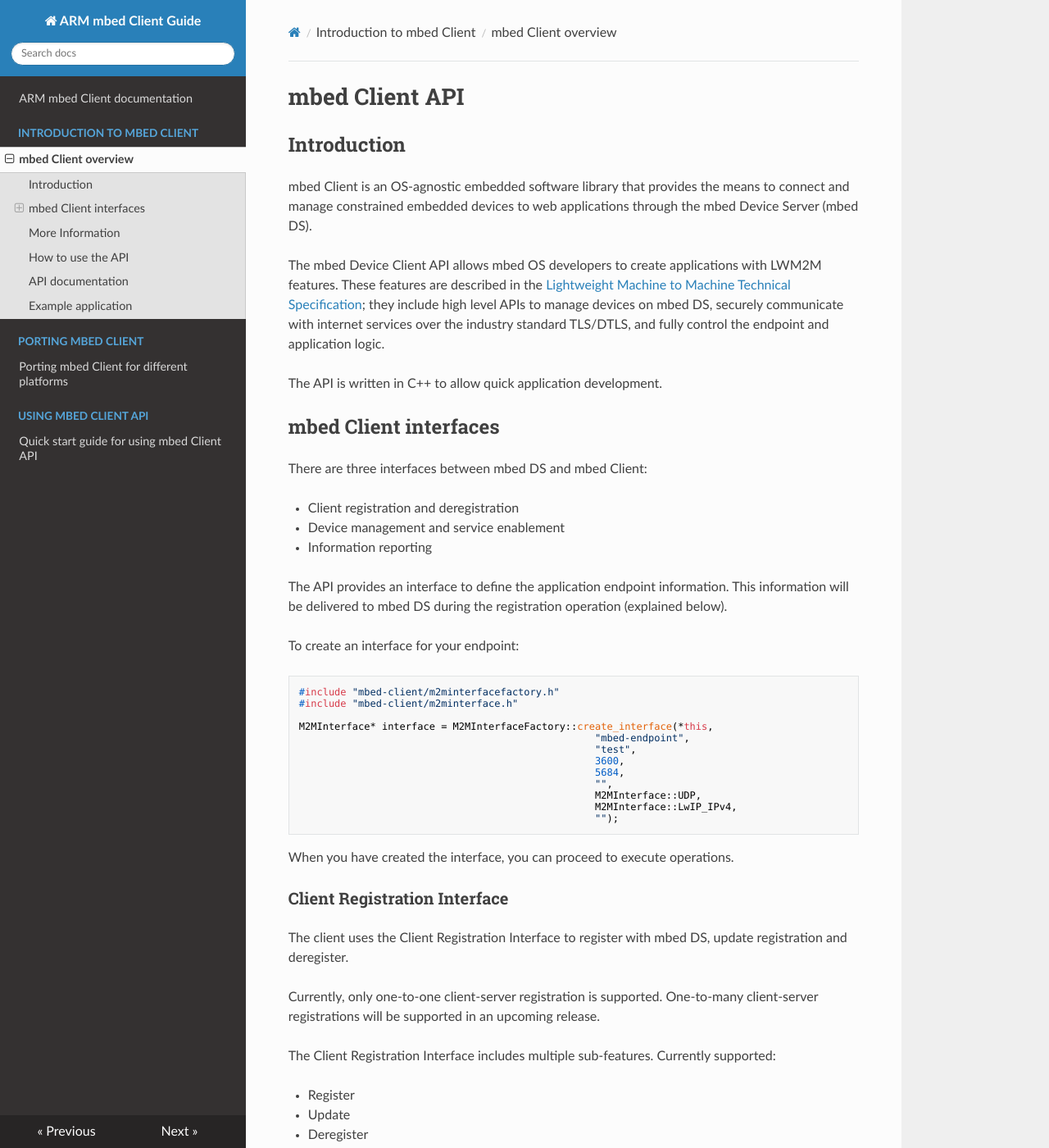
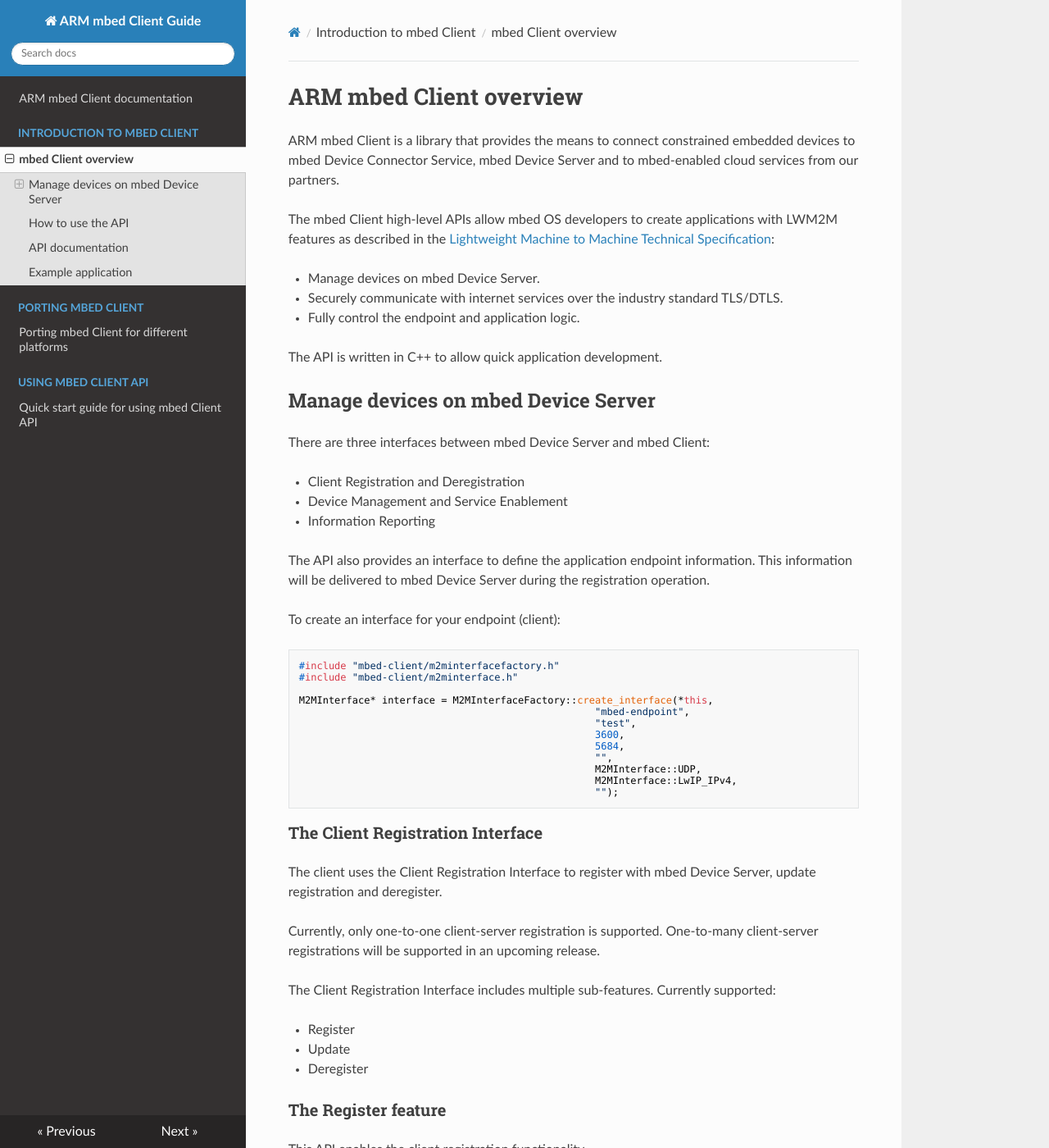
Before and after one commit to ARMmbed/mbed-client, an MkDocs documentation site: the page built from docs/Introduction.md, in a window 1280 px wide and 1400 px high. Shown: the whole window at 82% size. Built offline with MkDocs 1.6.1, drawn with Linux system fonts in a browser that asks for light colours; nearby versions of some CDN libraries; old or Windows-style settings are respelled for this version of MkDocs; some of the changed text lies outside the part shown.

Commit message:
Edits after Irit's review.

````diff
--- a/docs/Introduction.md
+++ b/docs/Introduction.md
@@ -1,24 +1,26 @@
-# mbed Client API
+# ARM mbed Client overview
 
-## Introduction
+ARM mbed Client is a library that provides the means to connect constrained embedded devices to mbed Device Connector Service, mbed Device Server and to mbed-enabled cloud services from our partners.
 
-mbed Client is an OS-agnostic embedded software library that provides the means to connect and manage constrained embedded devices to web applications through the mbed Device Server (mbed DS).
+The mbed Client high-level APIs allow mbed OS developers to create applications with LWM2M features as described in the [Lightweight Machine to Machine Technical Specification](http://technical.openmobilealliance.org/Technical/technical-information/release-program/current-releases/oma-lightweightm2m-v1-0):
 
-The mbed Device Client API allows mbed OS developers to create applications with LWM2M features. These features are described in the [Lightweight Machine to Machine Technical Specification](http://technical.openmobilealliance.org/Technical/technical-information/release-program/current-releases/oma-lightweightm2m-v1-0); they include high level APIs to manage devices on mbed DS, securely communicate with internet services over the industry standard TLS/DTLS, and fully control the endpoint and application logic.
+- Manage devices on mbed Device Server.
+- Securely communicate with internet services over the industry standard TLS/DTLS.
+- Fully control the endpoint and application logic.
 
 The API is written in C++ to allow quick application development.
 
-## mbed Client interfaces
+## Manage devices on mbed Device Server
 
-There are three interfaces between mbed DS and mbed Client:
+There are three interfaces between mbed Device Server and mbed Client:
 
-- Client registration and deregistration
-- Device management and service enablement
-- Information reporting
+- Client Registration and Deregistration
+- Device Management and Service Enablement
+- Information Reporting
 
-The API provides an interface to define the application endpoint information. This information will be delivered to mbed DS during the registration operation (explained below).
+The API also provides an interface to define the application endpoint information. This information will be delivered to mbed Device Server during the registration operation.
 
-To create an interface for your endpoint:
+To create an interface for your endpoint (client):
 
 ```
 #include "mbed-client/m2minterfacefactory.h"
@@ -35,11 +37,10 @@
                                                   "");
 ```
 
-When you have created the interface, you can proceed to execute operations.
 
-### Client Registration Interface
+### The Client Registration Interface
 
-The client uses the Client Registration Interface to register with mbed DS, update registration and deregister.
+The client uses the Client Registration Interface to register with mbed Device Server, update registration and deregister.
 
 Currently, only one-to-one client-server registration is supported. One-to-many client-server registrations will be supported in an upcoming release.
 
@@ -55,17 +56,17 @@
 
 When registering, the client:
 
-* Performs the **Register** operation and provides parameters that mbed DS requires to register the client (for example End Point Name).
+* Performs the **Register** operation and provides parameters that mbed Device Server requires to register the client (for example Endpoint Name).
 
 * Maintains the registration and session (for example Lifetime, Queue Mode).
 
 * Provides information on the Objects the client supports and existing Object Instances in the client.
 
-#### Registering your client
+##### Registering your client
 
-To provide information to mbed DS and issue the register command:
+To provide information to mbed Device Server and issue the register command:
 
-First you need to create an mbed DS object. This object contains information about mbed DS, such as its address and security mode.
+1. Create an mbed DS Object. This object contains information about mbed Device Server, such as its address and security mode.
 
 ```
 #include "mbed-client/m2msecurity.h"
@@ -77,9 +78,9 @@
         }
 ```
 
-**Note**: This API supports both non-secure and secure mode operations. For secure mode, you will also need to provide certificate, private key and server public key through the API.
+2. mbed Client supports both non-secure and secure mode operations. For secure mode, you need to provide a certificate, private key and server public key through the API.
 
-Create a secure mode operation as follows:
+To create a secure mode operation:
 
 ```
 #include "mbed-client/m2msecurity.h"
@@ -94,7 +95,7 @@
         }
 ```
 
-Next, you need to register all the resources that you would like to monitor or follow via mbed DS. To do this, create the resource objects and pass them to the Register API for registration purposes.
+3. Register all the resources that you would like to monitor or follow using mbed Device Server. To do this, create the resource objects and pass them to the Register API for registration purposes.
 
 For example, if you want to register your OMA LWM2M based Device object, you need to create the object and set the values for mandatory resources as follows:
 
@@ -137,9 +138,11 @@
 
 You will get more information about the error from the `error` parameter passed with the callback; use it to fix the source of the error.
 
-### Update
+##### The Update feature
 
-Periodically, or in response to events within the client or as initiated by mbed DS, the client updates its registration information with mbed DS. It sends an **Update** operation to mbed DS.
+Periodically, or in response to events within the client or as initiated by mbed Device Server, the client updates its registration information with mbed Device Server by sending it an **Update** operation.
+
+Normally, the enabler will update the registration automatically, but if you want to renew the registration before that, you can use this API.
 
 To update your registration:
 
@@ -147,9 +150,9 @@
 M2MInterface::update_registration(M2MSecurity* security_object, const uint32_t lifetime)
 ```
 
-Normally, the enabler will update the registration automatically, but if you want to renew the registration before that, you can use this API.
+**Success or failure callback**
 
-**Success or failure callback**
+_Success_
 
 If the update operation is successful, your application will receive the following callback:
 
@@ -157,7 +160,9 @@
 void registration_updated(M2MSecurity *const M2MServer& server)
 ```
 
-The `M2MSecurity *server_object` specifies to which mbed DS instance the client has just updated the registration and `M2MServer &server` contains the data related to mbed DS, including the Short ServerID and the client registration period.
+The `M2MSecurity *server_object` specifies with which mbed Device Server instance the client has just updated the registration and `M2MServer &server` contains the data related to mbed Device Server, including the Short ServerID and the client registration period.
+
+_Failure_
 
 If the update operation fails for some reason, you will receive the following callback:
 
@@ -165,13 +170,13 @@
 void error(M2MInterface::Error error)
 ```
 
-### Deregister
+#### The Deregister feature
 
-The client can deregister from mbed DS when it no longer requires access to the server. When mbed DS receives the **Deregister** message it removes the device's registration information from its database. When the client needs mbed DS again, it will have to register again.
+The client can deregister from mbed Device Server when it no longer requires access to the server. When mbed Device Server receives the **Deregister** message it removes the device's registration information from its database. When the client needs mbed Device Server again, it has to register again.
 
 To deregister your endpoint client:
 
-If the endpoint has multiple server registrations, you need to provide the `server_object` of the server where you would like to deregister your endpoint. Otherwise, if there is only one registration, you can pass `NULL` and the client will deregister the default registration.
+If the endpoint has multiple server registrations, you need to provide the `server_object` of the server from which would like to deregister. If there is only one registration, you can pass `NULL` and the client will deregister from the default registration.
 
 ```
 M2MInterface::unregister_object(M2MSecurity *object);
@@ -181,13 +186,17 @@
 
 Because this is an asynchronous operation, you will receive the result of this operation through a callback defined in `m2minterfaceobserver.h` in your application.
 
-If the client is successfully deregistered from mbed DS, your application will receive the following callback:
+_Success_
+
+If the client is successfully deregistered from mbed Device Server, your application will receive the following callback:
 
 ```
 void object_unregistered(M2MSecurity *server_object)
 ```
 
-The `M2MSecurity *server_object` specifies from which mbed DS instance the client has just deregistered.
+The `M2MSecurity *server_object` specifies from which mbed Device Server instance the client has just deregistered.
+
+_Failure_
 
 If the deregistration operation fails for some reason, you will receive the following callback:
 
@@ -197,29 +206,27 @@
 
 You will get more information about the error from the `error` parameter passed with the callback; use it to fix the source of the problem.
 
-### Device Management and Service Enabler Interface
+### The Device Management and Service Enabler Interface
 
-mbed DS uses the Device Management and Service Enabler Interface to access Object Instances and Resources available on the client. The interface provides this access through the following operations:
+mbed Device Server uses the Device Management and Service Enabler Interface to access Object Instances and Resources available on the client. The interface provides this access through the following operations:
 
-- **Create**
-- **Delete**
-- **Read**
-- **Write**
-- **Execute**
-- **Write Attributes**
+- Create
+- Delete
+- Read
+- Write
+- Execute
+- Write Attributes
 
 Currently, support for the Create and Delete actions is limited to Object Instances.
 
 The Device Management and Service Enabler Interface supports the following data types:
 
-- Text - for Resources.
-- TLV - for Object and Object Instances.
+- Text: for Resources.
+- TLV: for Object and Object Instances.
 
-### Read
 
-The Client API allows setting values to Resources, an array of Resource Instances, an Object Instance or all the Object Instances of an Object (TLV format supported). mbed DS can then read these values using the **Read** operation.
 
-**Creating Resources**
+#### The Create operation
 
 There are two types of resources you can create:
 
@@ -260,9 +267,13 @@
                                    (const uint32_t)size);
 ```
 
-For more information on different resource functionalities, please check the API documentation for the M2MObject, M2MObjectInstance and M2MResource classes.
+For more information on different resource functionalities, please check the [API documentation](https://docs.mbed.com/docs/mbed-client-guide/en/latest/api/annotated.html) for the M2MObject, M2MObjectInstance and M2MResource classes.
 
-### Write
+#### The Read operation
+
+The Client API allows setting values to Resources, an array of Resource Instances, an Object Instance or all the Object Instances of an Object (TLV format supported). mbed Device Server can then read these values using the **Read** operation.
+
+#### The Write operation
 
 The **Write** operation is used to overwrite the value of a Resource, an array of Resource Instances or multiple Resources from an Object Instance.
 
@@ -274,9 +285,9 @@
 
 Where `M2MBase` is the object whose value has been updated and `M2MBase::BaseType` is the object type.
 
-### Write Attributes
+#### The Write Attributes operation
 
-Any readable Resource can have attributes that are considered during the **Observe** operation (explained below). The following attributes are used:
+Any readable Resource can have attributes that are considered during the [**Observe** operation](#the-observe-feature). The following attributes are used:
 
 - Minimum Period (pmin)
 - Maximum Period (pmax)
@@ -284,17 +295,17 @@
 - Less Than (lt)
 - Step (st)
 
-mbed DS sets the endpoint attribute values that are used to determine when the endpoint sends the Resource value to the server.
+mbed Device Server sets the endpoint attribute values that are used to determine when the endpoint sends the Resource value to the server.
 
-Check the LWM2M specification for details of all the possible **Write Attributes** defined for different types of Objects and Resources.
+Check the [LWM2M Specification](http://technical.openmobilealliance.org/Technical/technical-information/release-program/current-releases/oma-lightweightm2m-v1-0) for details of all the possible **Write Attributes** defined for different types of Objects and Resources.
 
-### Execute
+#### The Execute operation
 
-mbed DS uses the **Execute** operation to perform an action. This operation can only be performed on individual Resources.
+mbed Device Server uses the **Execute** operation to perform an action. This operation can only be performed on individual Resources.
 
 **Note:** The client **must** return an error when the **Execute** operation is received for Object Instances or Resource Instances.
 
-Here is an implementation example for the **Execute** operation:
+Here is an implementation example for the **Execute** operation. This function is called when the client receives the `POST` request for this resource from mbed Device Server:
 
 ```
 #include "mbed-client/m2mobject.h"
@@ -317,11 +328,10 @@
         res->set_execute_function(execute_callback(this,&M2MLWClient::execute_function));
 ```
 
-When the client receives the `POST` request for Execute from mbed DS for this resource, this function will be called and executed.
 
-### Information Reporting Interface
+### The Information Reporting Interface
 
-mbed DS uses the Information Reporting Interface to observe any changes in a registered Resource on the client, receiving notifications when new values are available.
+mbed Device Server uses the Information Reporting Interface to observe any changes in a registered Resource on the client.The server registers to observe the Resource. When the Resource changes, it sends a notification with its new value to all servers who asked to observe it.
 
 The interface supports the following sub-features:
 
@@ -329,9 +339,9 @@
 - Notify
 - Cancel
 
-### Observe
+#### The Observe feature
 
-mbed DS initiates an observation request to change the value of a dynamic Resource.
+mbed Device Server initiates an observation request to see the value of a Dynamic Resource.
 
 **Tip:** Related parameters for the **Observe** operation are described in the [Write Attributes](#write-attributes) section.
 
@@ -341,7 +351,7 @@
  object->set_observable(true);
 ```
 
-If you want a dynamic resource to be observable, do the following when creating the resource:
+If you want a dynamic Resource to be observable, do the following when creating the resource:
 
 ```
 M2MResource* create_dynamic_resource(const String &resource_name,
@@ -353,27 +363,26 @@
 
 The mbed Client will handle the observation part once you have defined the Resources to be observable.
 
-### Notify
+#### The Notify feature
 
-The client sends the **Notify** operation to mbed DS during a valid observation on a Resource, when the notification conditions are met.
+The client sends the **Notify** operation to mbed Device Server during a valid observation on a Resource, when the notification conditions are met.
 
-### Cancel
+#### Cancel
 
-mbed DS sends the **Cancel Observation** operation to the client to end an observation relationship for an Object Instance or a Resource.
+mbed Device Server sends the **Cancel Observation** operation to the client to end an observation relationship for an Object Instance or a Resource.
 
-## More Information
-
-This API is based on OMA LWM2M specification. You can get the specification [here](http://technical.openmobilealliance.org/Technical/technical-information/release-program/current-releases/oma-lightweightm2m-v1-0).
 
 ## How to use the API
 More information on how to use the API effectively to create and configure Objects, Object Instances and Resources, can be found [here](Howto.md).
 
 ## API documentation
 
-You can generate Doxygen API documentation for these APIs from a doxy file present in the `doxygen` folder. You need to run the `doxygen` command from the `doxygen/` folder; it will generate a `docs` folder at the API source directory root level. The folder contains detailed documentation for each API.
+The Doxygen for this API is [available here](https://docs.mbed.com/docs/mbed-client-guide/en/latest/api/annotated.html).
 
 ## Example application
 
-An example application running on mbedOS is available [here](https://github.com/ARMmbed/mbed-client-examples).
+We have an example application for
 
-An example application running on Ubuntu is available [here](https://github.com/ARMmbed/mbed-client-linux-example).
+1. [mbed OS](https://github.com/ARMmbed/mbed-client-examples).
+
+2. [Ubuntu](https://github.com/ARMmbed/mbed-client-linux-example).
````
Also changed, not shown: other parts of docs/Introduction.md (+2 -2 lines).
